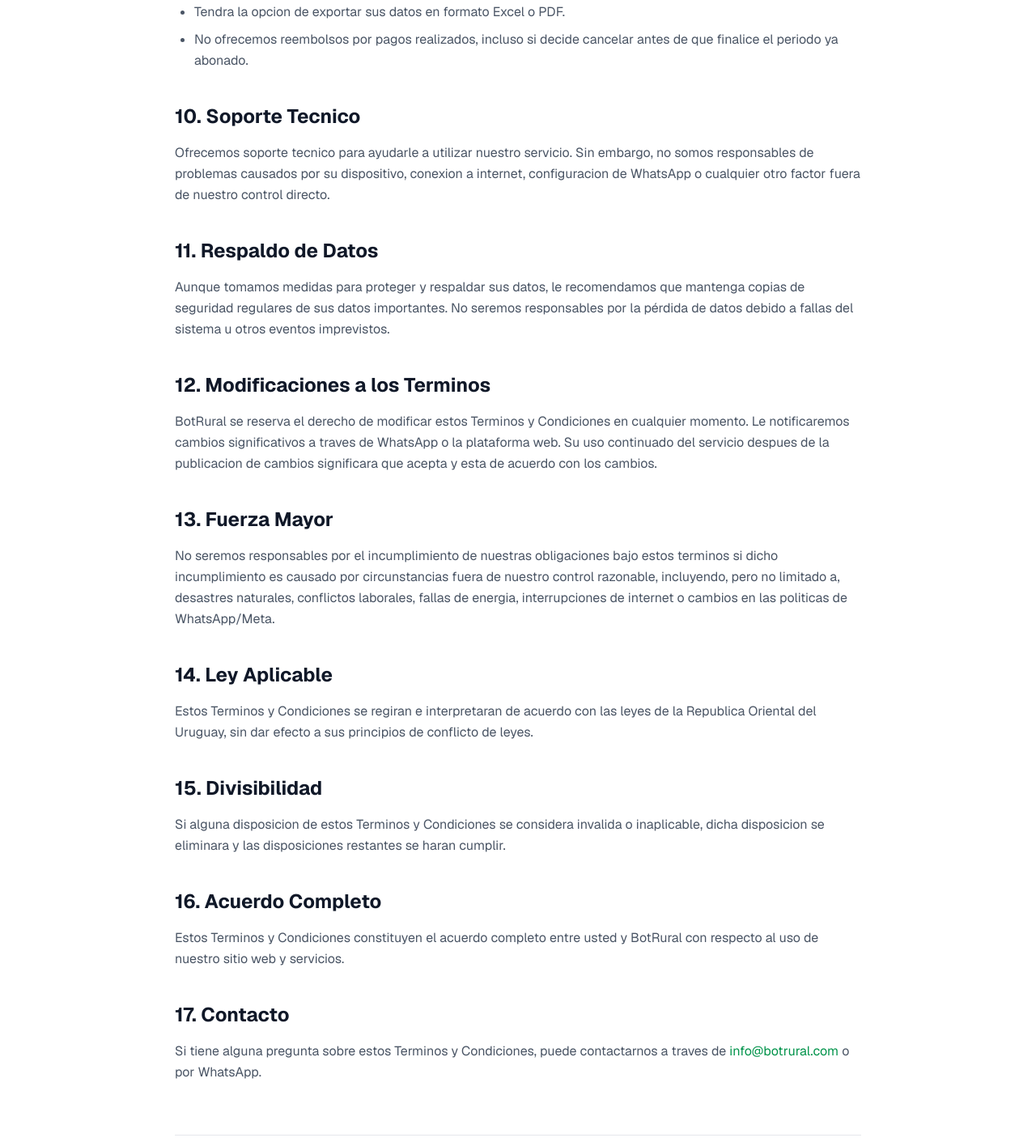
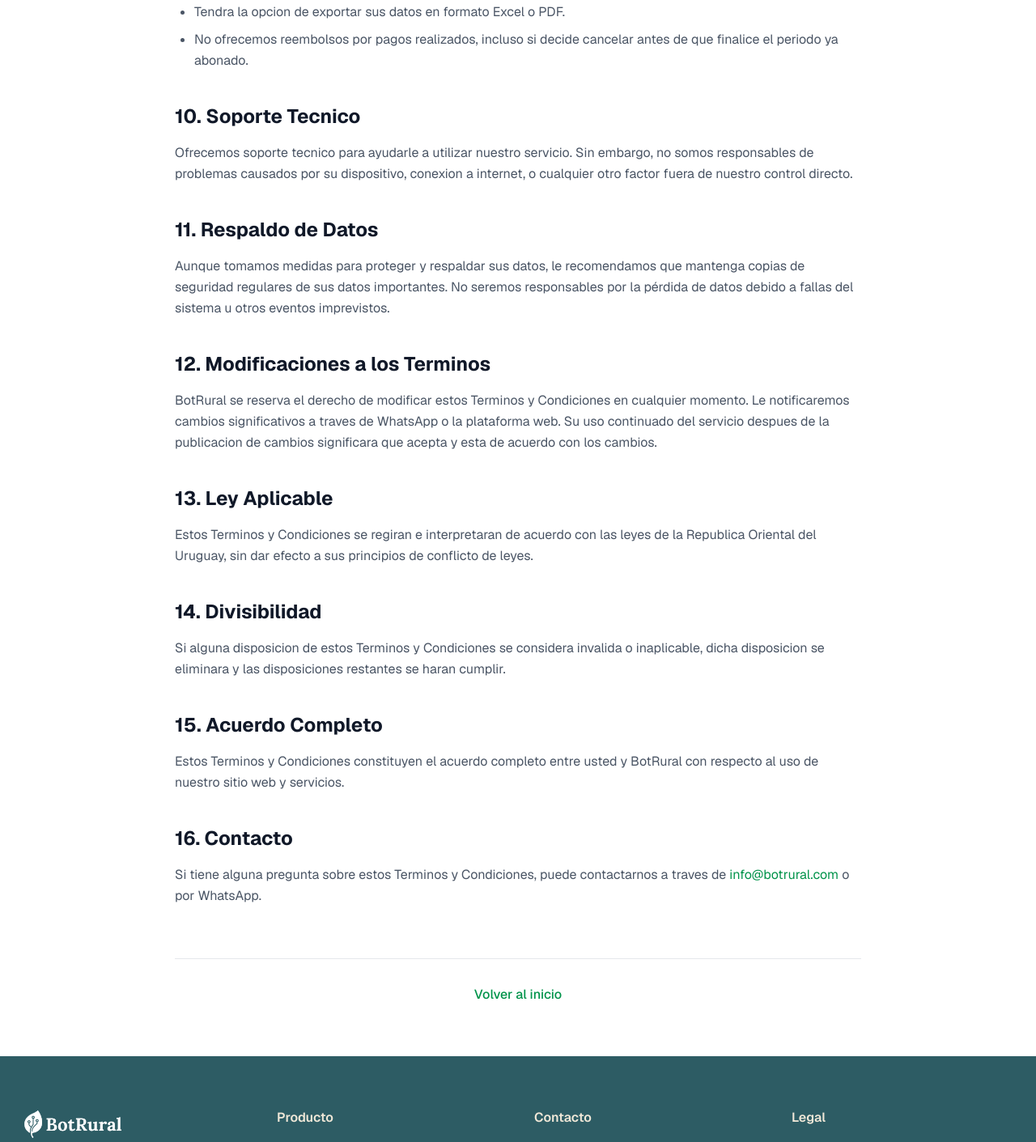
Before and after one commit to talalandig/landingbotrural, a Next.js app: page /terminos in a window 1280 px wide. Shown: the part 2590-4001 px from the top of the page at 81% size. Built offline with nearby package versions, Linux system fonts and the light colour scheme.

Commit message:
terminos: eliminar seccion de Fuerza Mayor y ajustes menores en Inteligencia Artificial y Soporte Tecnico

```diff
--- a/app/terminos/page.tsx
+++ b/app/terminos/page.tsx
@@ -81,7 +81,7 @@ export default function TerminosPage() {
               BotRural utiliza modelos de inteligencia artificial para procesar y registrar la informacion que usted envia. Es importante entender que:
             </p>
             <ul className="list-disc pl-6 mt-3 space-y-2">
-              <li>La IA puede cometer errores en la interpretacion de audios, textos o imagenes. Recomendamos verificar los registros periodicamente.</li>
+              <li>La IA puede cometer errores en la interpretacion de audios, textos o imagenes. Recomendamos verificar los registros.</li>
               <li>BotRural no se hace responsable por decisiones tomadas en base a datos procesados incorrectamente por la IA.</li>
               <li>Los modelos de IA se mejoran continuamente, lo que puede generar cambios en el comportamiento del bot.</li>
             </ul>
@@ -128,7 +128,7 @@ export default function TerminosPage() {
           <section>
             <h2 className="text-2xl font-bold text-gray-900 mb-4">10. Soporte Tecnico</h2>
             <p>
-              Ofrecemos soporte tecnico para ayudarle a utilizar nuestro servicio. Sin embargo, no somos responsables de problemas causados por su dispositivo, conexion a internet, configuracion de WhatsApp o cualquier otro factor fuera de nuestro control directo.
+              Ofrecemos soporte tecnico para ayudarle a utilizar nuestro servicio. Sin embargo, no somos responsables de problemas causados por su dispositivo, conexion a internet, o cualquier otro factor fuera de nuestro control directo.
             </p>
           </section>
 
@@ -147,35 +147,28 @@ export default function TerminosPage() {
           </section>
 
           <section>
-            <h2 className="text-2xl font-bold text-gray-900 mb-4">13. Fuerza Mayor</h2>
-            <p>
-              No seremos responsables por el incumplimiento de nuestras obligaciones bajo estos terminos si dicho incumplimiento es causado por circunstancias fuera de nuestro control razonable, incluyendo, pero no limitado a, desastres naturales, conflictos laborales, fallas de energia, interrupciones de internet o cambios en las politicas de WhatsApp/Meta.
-            </p>
-          </section>
-
-          <section>
-            <h2 className="text-2xl font-bold text-gray-900 mb-4">14. Ley Aplicable</h2>
+            <h2 className="text-2xl font-bold text-gray-900 mb-4">13. Ley Aplicable</h2>
             <p>
               Estos Terminos y Condiciones se regiran e interpretaran de acuerdo con las leyes de la Republica Oriental del Uruguay, sin dar efecto a sus principios de conflicto de leyes.
             </p>
           </section>
 
           <section>
-            <h2 className="text-2xl font-bold text-gray-900 mb-4">15. Divisibilidad</h2>
+            <h2 className="text-2xl font-bold text-gray-900 mb-4">14. Divisibilidad</h2>
             <p>
               Si alguna disposicion de estos Terminos y Condiciones se considera invalida o inaplicable, dicha disposicion se eliminara y las disposiciones restantes se haran cumplir.
             </p>
           </section>
 
           <section>
-            <h2 className="text-2xl font-bold text-gray-900 mb-4">16. Acuerdo Completo</h2>
+            <h2 className="text-2xl font-bold text-gray-900 mb-4">15. Acuerdo Completo</h2>
             <p>
               Estos Terminos y Condiciones constituyen el acuerdo completo entre usted y BotRural con respecto al uso de nuestro sitio web y servicios.
             </p>
           </section>
 
           <section>
-            <h2 className="text-2xl font-bold text-gray-900 mb-4">17. Contacto</h2>
+            <h2 className="text-2xl font-bold text-gray-900 mb-4">16. Contacto</h2>
             <p>
               Si tiene alguna pregunta sobre estos Terminos y Condiciones, puede contactarnos a traves de <a href="mailto:info@botrural.com" className="text-[#00934a] hover:underline">info@botrural.com</a> o por WhatsApp.
             </p>
```
